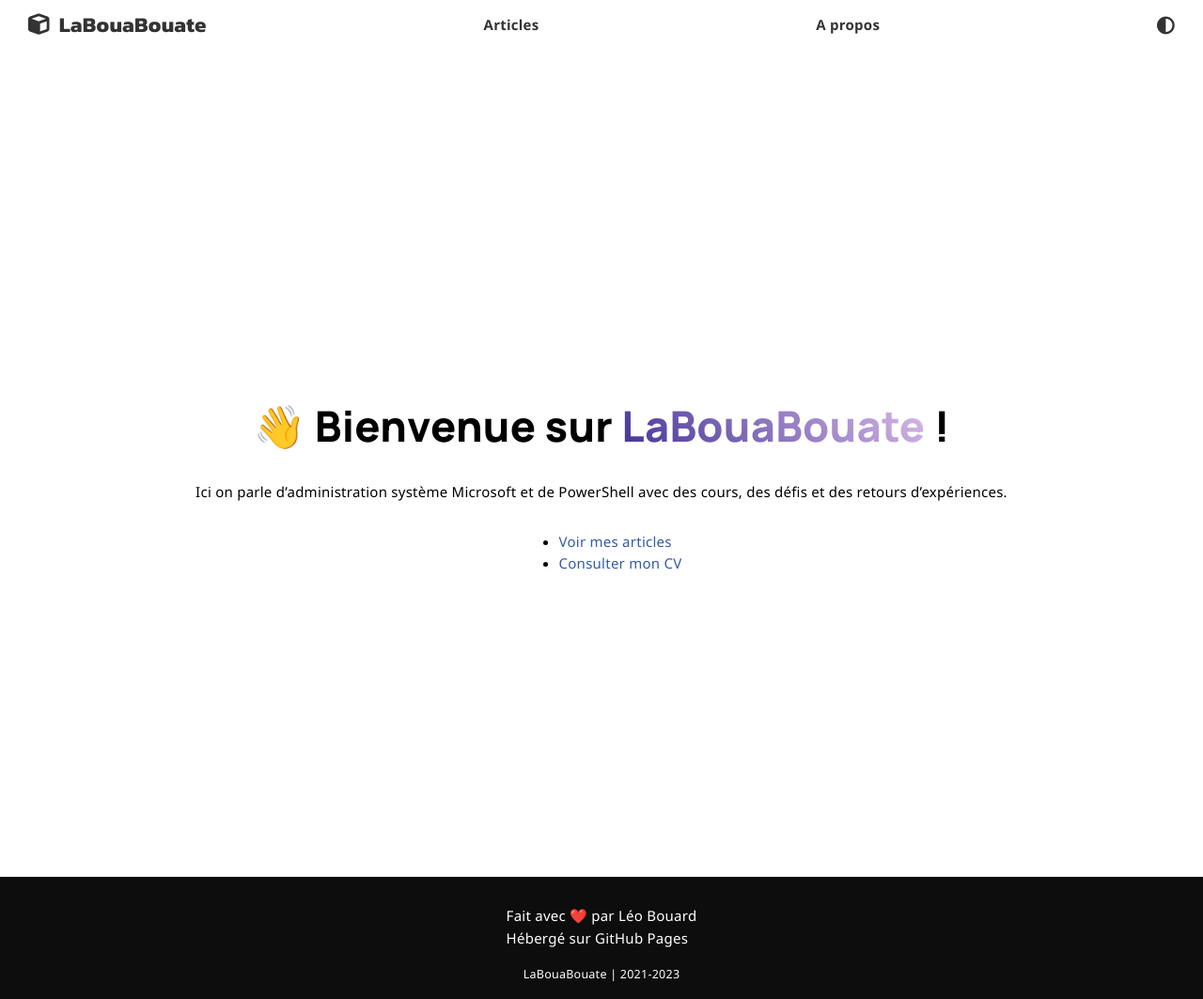
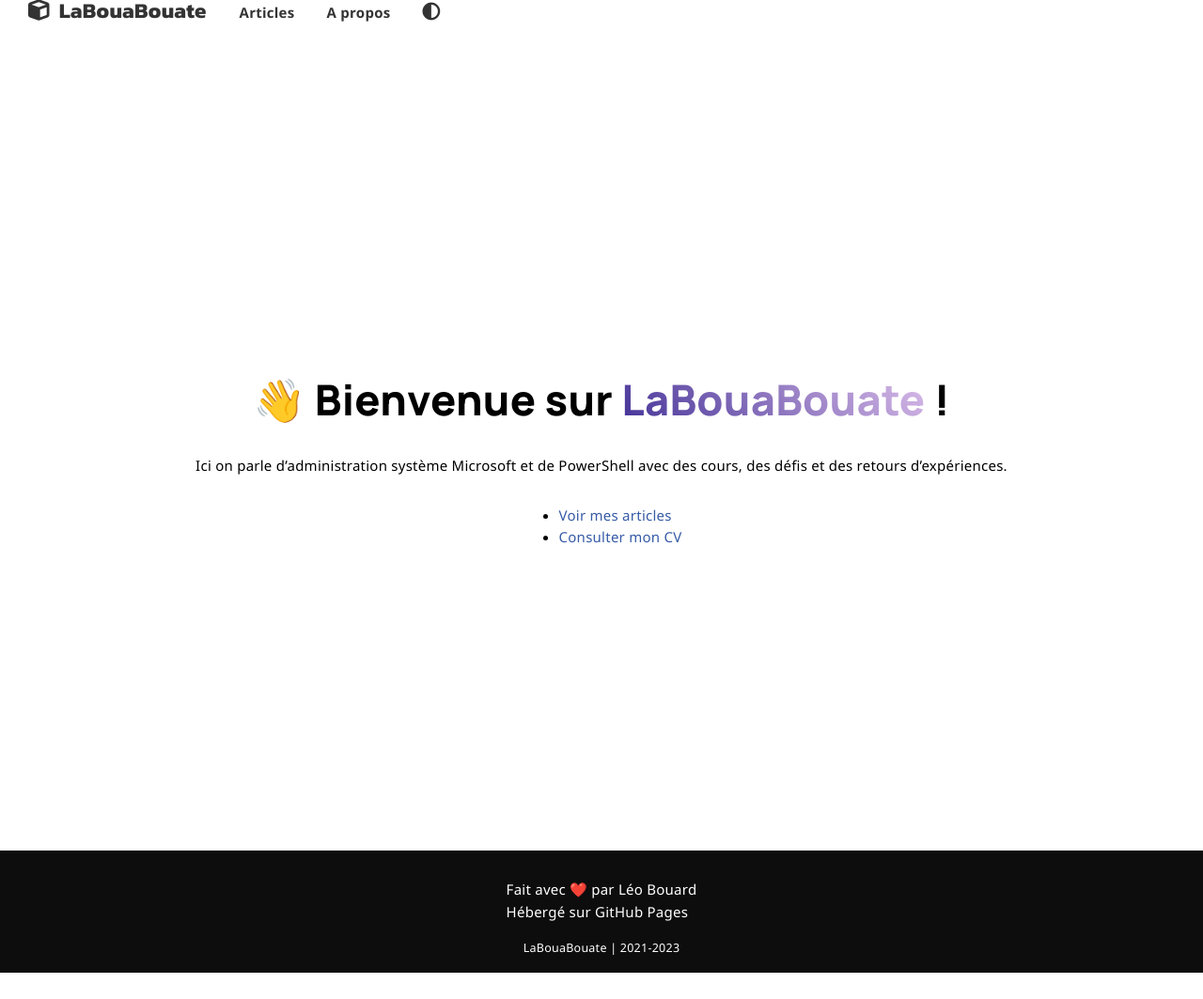
Before and after one commit to leobouard/leobouard.github.io, a Jekyll site: the page built from index.md, in a window 1280 px wide. Shown: the whole page at 94% size. Built offline with Jekyll 4.4.1, drawn with Linux system fonts in a browser that asks for light colours; nearby versions of some CDN libraries; some web fonts are replaced; our own code applies the rules of GitHub Pages for plain Markdown files; after the commit the page ends 1035 px from its top, so only the background shows below that.

Commit message:
Update default.html

```diff
--- a/_layouts/default.html
+++ b/_layouts/default.html
@@ -27,6 +27,7 @@
   <body>
     <header id="top">
       <nav>
+        <div class="horizontal-menu">
           <a class="home" href="{{ "/" | absolute_url }}">
             <i class="fa-solid fa-cube"></i>
             <span>LaBouaBouate</span>
@@ -39,6 +40,7 @@
           <a class="light-mode" title="Mode clair" href="javascript:document.documentElement.classList.remove('dark');">
             <i class="fa-solid fa-circle-half-stroke"></i>
           </a>
+        </div>
         <a class="vertical-menu" title="Menu" href="javascript:document.querySelectorAll('.submenu').forEach(el => el.style.display = 'block');">
           <i class="fa-solid fa-bars"></i>
         </a>
```
Lines whose indentation alone changed are shown as unchanged.
